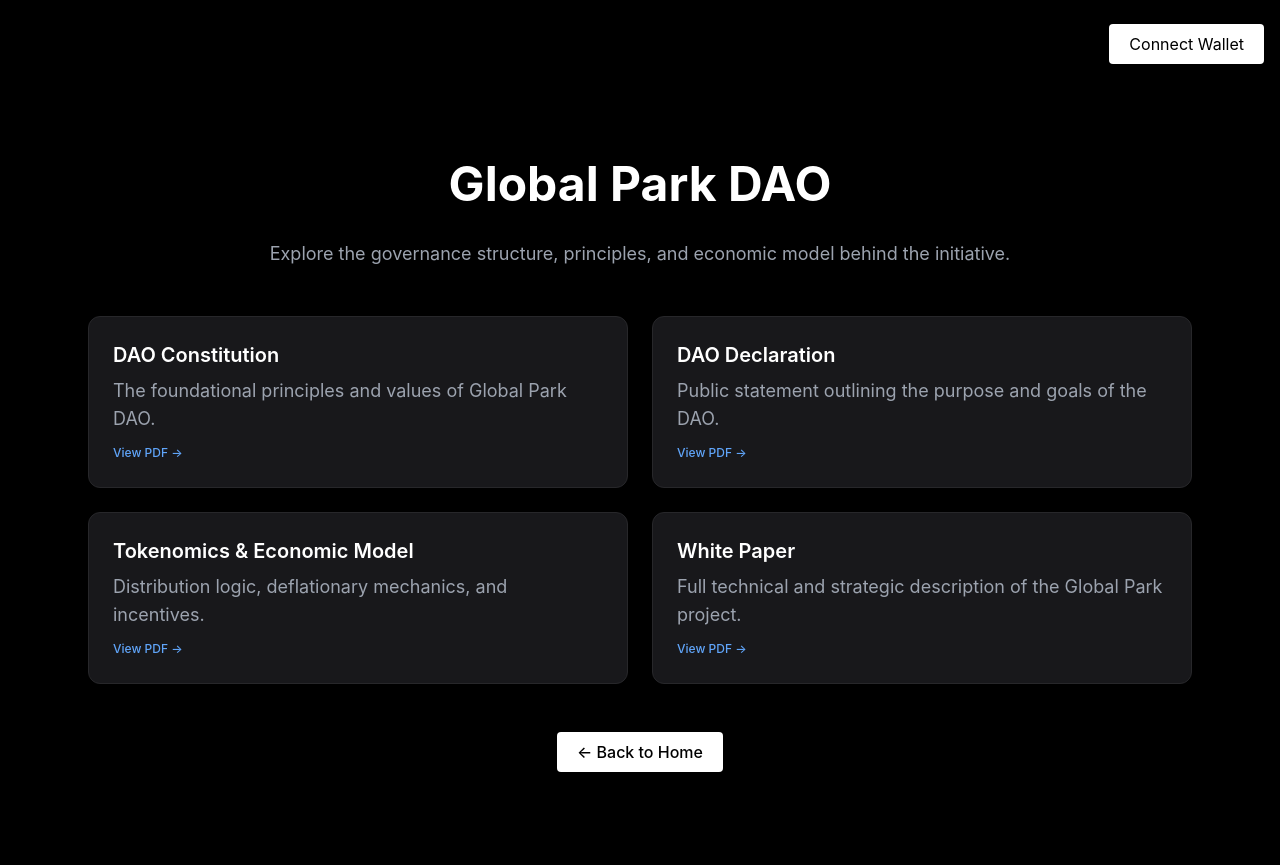
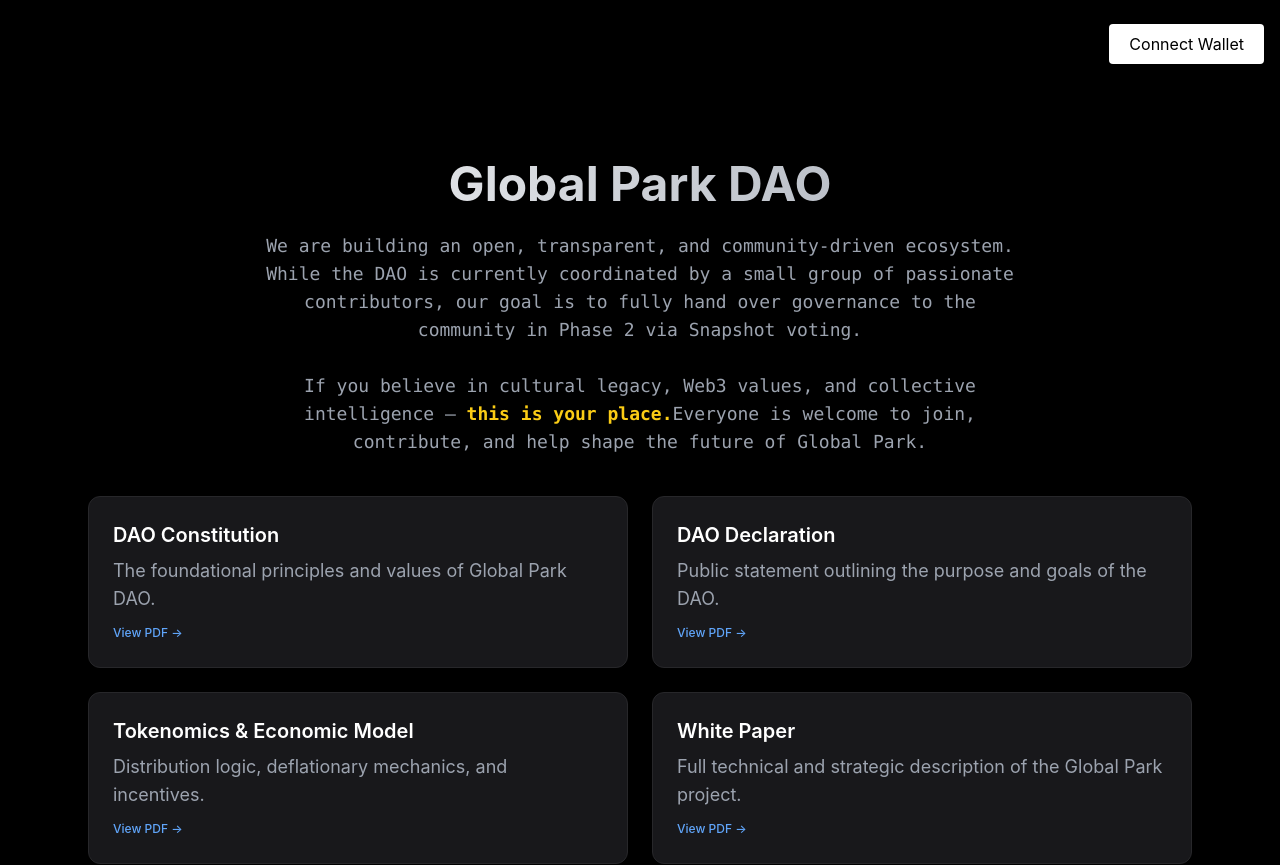
Before and after one commit to GPARKPRO/globalpark-site, a Next.js app: page /dao in a window 1280 px wide. Shown: the top 865 px of the page. Built offline with nearby package versions, Linux system fonts and the light colour scheme.

Commit message:
Update page.tsx

```diff
--- a/app/dao/page.tsx
+++ b/app/dao/page.tsx
@@ -27,22 +27,29 @@ export default function DaoPage() {
   ]
 
   return (
-    <div className="max-w-6xl mx-auto px-6 py-20">
-      <h1 className="text-4xl md:text-5xl font-bold mb-8 text-center">Global Park DAO</h1>
-      <p className="text-center text-gray-400 mb-12">
-        Explore the governance structure, principles, and economic model behind the initiative.
+    <div className="max-w-6xl mx-auto px-6 py-20 text-white">
+      <h1 className="text-4xl md:text-5xl font-bold mb-6 text-center bg-gradient-to-r from-white to-gray-400 bg-clip-text text-transparent">
+        Global Park DAO
+      </h1>
+
+      <p className="text-center text-gray-400 max-w-3xl mx-auto mb-10 text-md md:text-lg leading-relaxed font-mono">
+        We are building an open, transparent, and community-driven ecosystem. While the DAO is currently
+        coordinated by a small group of passionate contributors, our goal is to fully hand over
+        governance to the community in Phase 2 via Snapshot voting. <br /><br />
+        If you believe in cultural legacy, Web3 values, and collective intelligence — <span className="text-yellow-400 font-semibold">this is your place.</span>
+        Everyone is welcome to join, contribute, and help shape the future of Global Park.
       </p>
 
-      <div className="grid grid-cols-1 md:grid-cols-2 gap-6">
+      <div className="grid grid-cols-1 md:grid-cols-2 gap-6 mt-10">
         {daoDocs.map((doc, i) => (
           <a
             key={i}
             href={doc.url}
             target="_blank"
             rel="noopener noreferrer"
-            className="group bg-zinc-900 border border-zinc-800 rounded-xl p-6 transition hover:border-white hover:shadow-xl"
+            className="group bg-zinc-900 border border-zinc-800 rounded-xl p-6 transition hover:border-pink-500 hover:shadow-md hover:shadow-pink-500/10"
           >
-            <h3 className="text-xl font-semibold mb-2 text-white group-hover:text-white">
+            <h3 className="text-xl font-semibold mb-2 group-hover:text-white">
               {doc.title}
             </h3>
             <p className="text-gray-400 group-hover:text-gray-300">{doc.description}</p>
@@ -53,10 +60,10 @@ export default function DaoPage() {
         ))}
       </div>
 
-      <div className="mt-12 text-center">
+      <div className="mt-16 text-center">
         <Link
           href="/"
-          className="inline-block bg-white text-black px-5 py-2 rounded font-medium hover:bg-gray-200 transition"
+          className="inline-block bg-white text-black px-6 py-2 rounded hover:bg-gray-200 transition font-medium"
         >
           ← Back to Home
         </Link>
```
